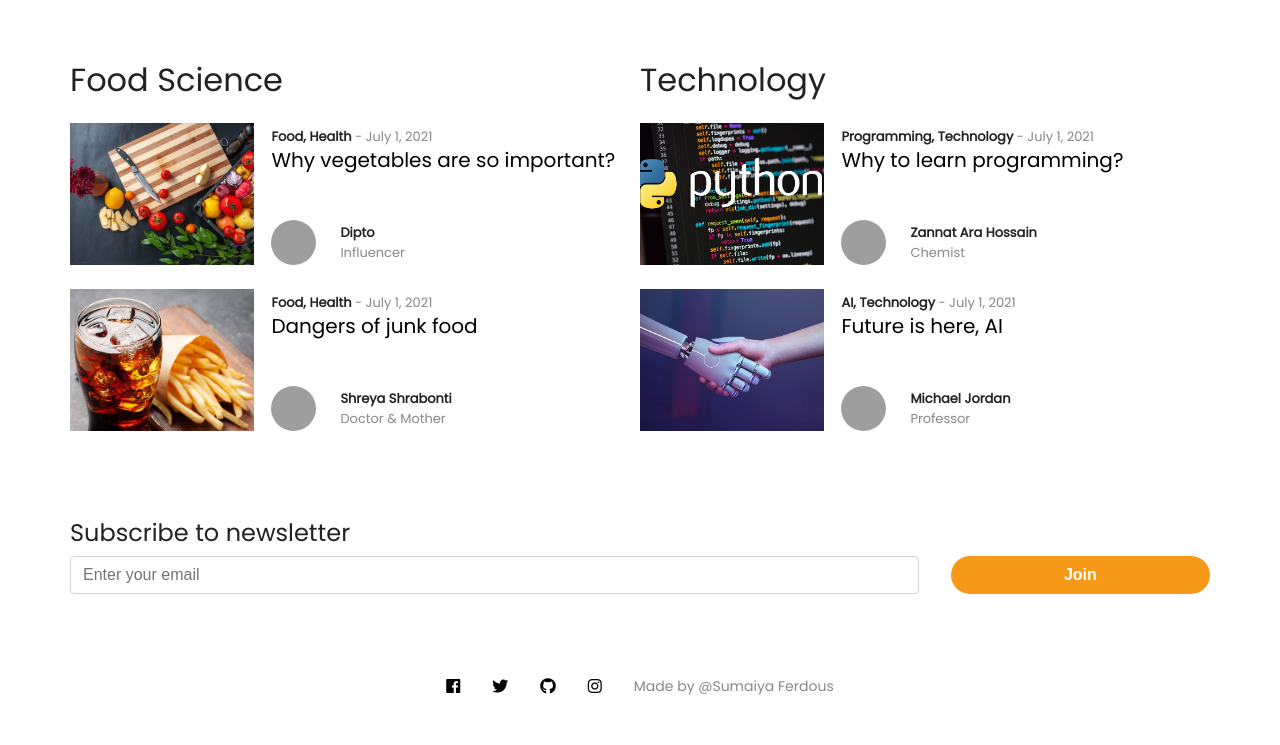
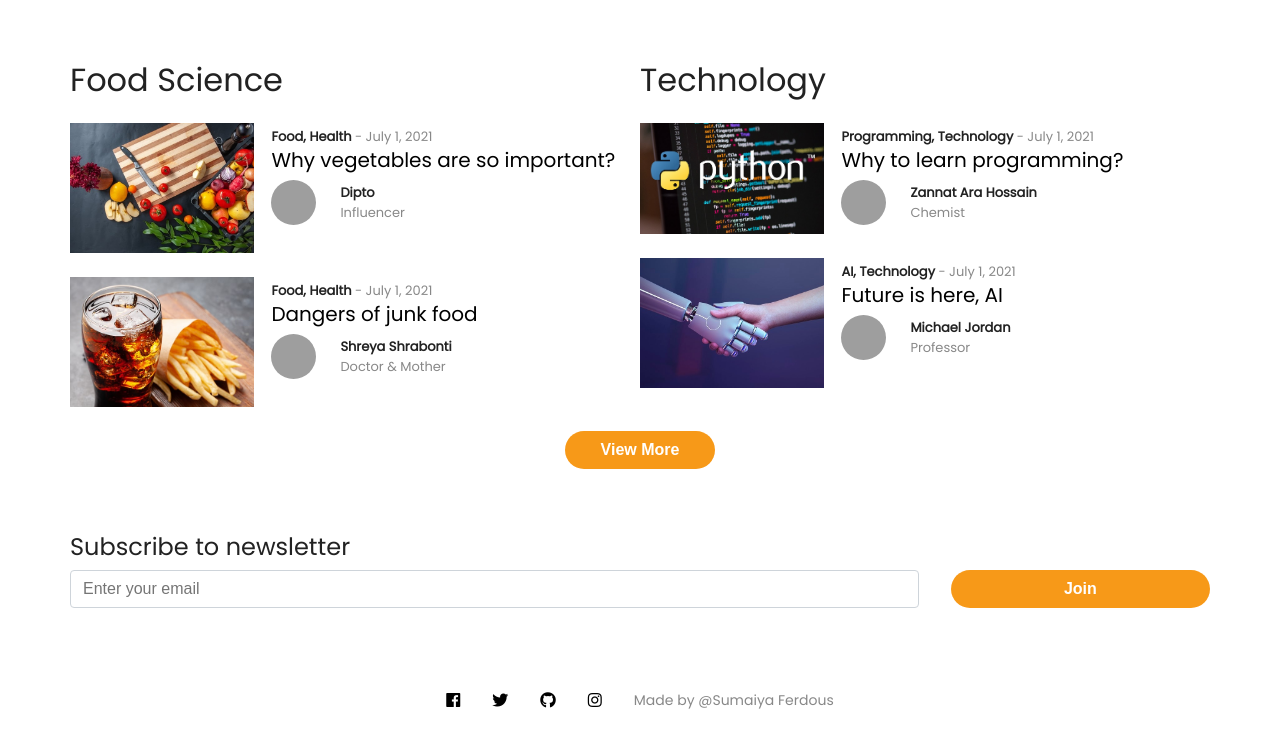
Before and after one commit to sumaiya-ferdous/Writeup, a plain HTML site: page index.html in a window 1280 px wide. Shown: the part 4224-4969 px from the top of the page. Drawn offline with Linux system fonts and the light colour scheme; grey boxes are pictures that could not be loaded.

Commit message:
YOUR MSG

```diff
--- a/css/style.css
+++ b/css/style.css
@@ -339,6 +339,20 @@ button:focus:not(:focus-visible) {
     color: #f79918 !important;
 }
 
+.center-btn{
+    display: grid;
+    place-items: center;
+}
+
+.center-btn button{
+    width: 150px;
+
+}
+
+.mt-1{
+    margin-top: 0.75 rem;
+}
+
 .social{
     text-decoration: none;
     color: black;
--- a/index.html
+++ b/index.html
@@ -334,7 +334,7 @@
                         </small>
                         <h5>Why vegetables are so important?</h5>
 
-                        <div class="d-flex align-items-center profile-div margin-top-1">
+                        <div class="d-flex align-items-center profile-div mt-1">
                             <div class="profile-pic img-container margin-right">
                                 <img src="https://avatars.dicebear.com/api/avataaars/789.svg" alt="">
                             </div>
@@ -357,7 +357,7 @@
                         </small>
                         <h5>Dangers of junk food</h5>
 
-                        <div class="d-flex align-items-center profile-div margin-top-1">
+                        <div class="d-flex align-items-center profile-div mt-1">
                             <div class="profile-pic img-container margin-right">
                                 <img src="https://avatars.dicebear.com/api/avataaars/obg.svg" alt="">
                             </div>
@@ -384,7 +384,7 @@
                         </small>
                         <h5>Why to learn programming?</h5>
 
-                        <div class="d-flex align-items-center profile-div margin-top-1">
+                        <div class="d-flex align-items-center profile-div mt-1">
                             <div class="profile-pic img-container margin-right">
                                 <img src="https://avatars.dicebear.com/api/avataaars/arnobmc.svg" alt="">
                             </div>
@@ -406,7 +406,7 @@
                         </small>
                         <h5>Future is here, AI</h5>
 
-                        <div class="d-flex align-items-center profile-div margin-top-1">
+                        <div class="d-flex align-items-center profile-div mt-1">
                             <div class="profile-pic img-container margin-right">
                                 <img src="https://avatars.dicebear.com/api/avataaars/diptoganja.svg" alt="">
                             </div>
@@ -420,6 +420,7 @@
             </div>
         </div>
     </div>
+    <div class="center-btn"><button class="btn btn-sub">View More</button></div>
 </section>
 <section class="bg-light newsletter py-4">
     <div class="container">
```
